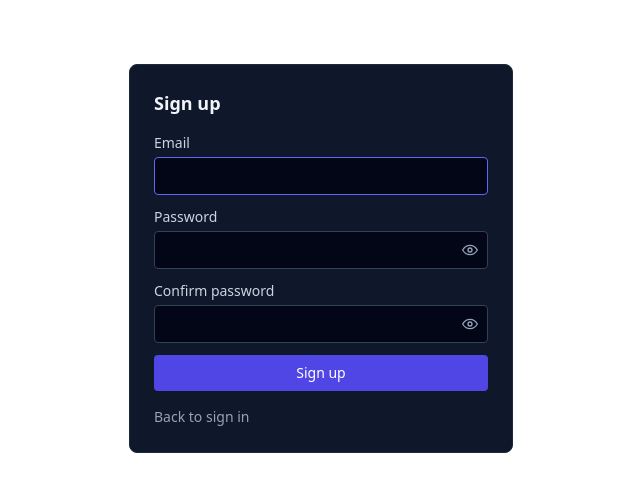
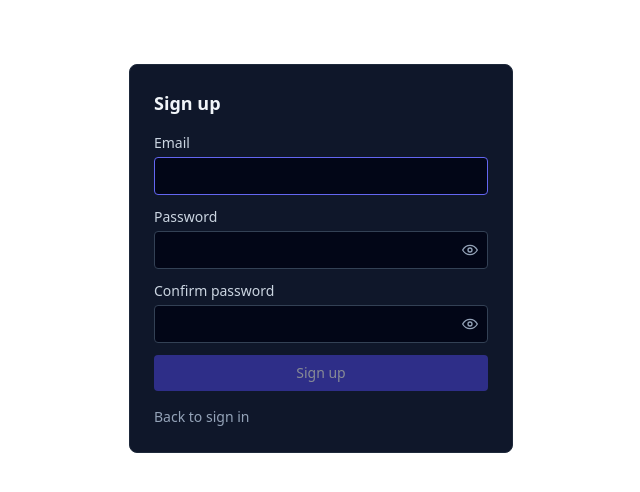
Before and after one commit to b-sia/gatekeep, a React (Vite) app in the folder dashboard/: page / in a window 1280 px wide. Both pictures are taken after a click on the button "Sign up". Shown: the top 492 px of the page, without its empty margins (319-959 px from the left). Built offline with nearby package versions, Linux system fonts and the light colour scheme; no server answers.

Commit message:
fix(dashboard): require confirm-password field before submit
Previously, an empty confirm-password field was treated as "no
mismatch," so leaving it blank silently bypassed validation and
let the signup/reset-password forms submit unconfirmed.

```diff
--- a/dashboard/src/pages/ResetPasswordPage.tsx
+++ b/dashboard/src/pages/ResetPasswordPage.tsx
@@ -22,6 +22,7 @@ export default function ResetPasswordPage({ onGoToLogin }: ResetPasswordPageProp
   const [submitted, setSubmitted] = useState(false);
 
   const passwordsMismatch = confirmPassword.length > 0 && newPassword !== confirmPassword;
+  const canSubmit = newPassword.length > 0 && confirmPassword.length > 0 && newPassword === confirmPassword;
 
   /**
    * Submits the reset-password form: reads the `token` from the URL and
@@ -32,7 +33,7 @@ export default function ResetPasswordPage({ onGoToLogin }: ResetPasswordPageProp
    */
   async function handleSubmit(e: React.FormEvent) {
     e.preventDefault();
-    if (passwordsMismatch) return;
+    if (!canSubmit) return;
     setError(null);
     const token = new URLSearchParams(window.location.search).get("token");
     if (!token) {
@@ -89,7 +90,7 @@ export default function ResetPasswordPage({ onGoToLogin }: ResetPasswordPageProp
         {error && <p className="mb-3 text-sm text-red-400">{error}</p>}
         <button
           type="submit"
-          disabled={busy || passwordsMismatch}
+          disabled={busy || !canSubmit}
           className="w-full rounded bg-indigo-600 px-3 py-2 text-sm text-white hover:bg-indigo-500 disabled:opacity-50"
         >
           Reset password
--- a/dashboard/src/pages/SignupPage.tsx
+++ b/dashboard/src/pages/SignupPage.tsx
@@ -22,6 +22,7 @@ export default function SignupPage({ onBackToLogin }: SignupPageProps) {
   const [submitted, setSubmitted] = useState(false);
 
   const passwordsMismatch = confirmPassword.length > 0 && password !== confirmPassword;
+  const canSubmit = password.length > 0 && confirmPassword.length > 0 && password === confirmPassword;
 
   /**
    * Submits the signup form: calls `signup()` with the current email and
@@ -32,7 +33,7 @@ export default function SignupPage({ onBackToLogin }: SignupPageProps) {
    */
   async function handleSubmit(e: React.FormEvent) {
     e.preventDefault();
-    if (passwordsMismatch) return;
+    if (!canSubmit) return;
     setError(null);
     setBusy(true);
     try {
@@ -89,7 +90,7 @@ export default function SignupPage({ onBackToLogin }: SignupPageProps) {
         {error && <p className="mb-3 text-sm text-red-400">{error}</p>}
         <button
           type="submit"
-          disabled={busy || passwordsMismatch}
+          disabled={busy || !canSubmit}
           className="w-full rounded bg-indigo-600 px-3 py-2 text-sm text-white hover:bg-indigo-500 disabled:opacity-50"
         >
           Sign up
```
